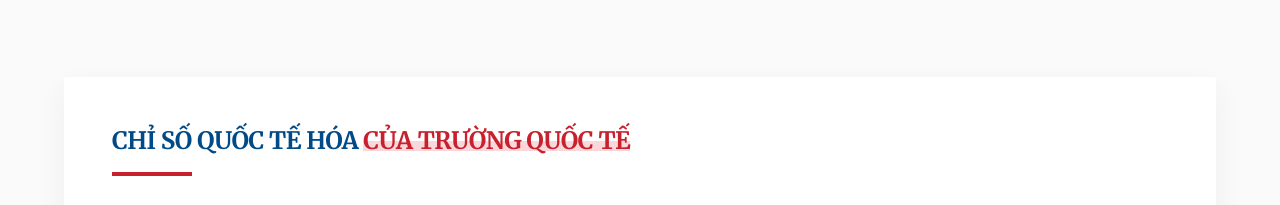
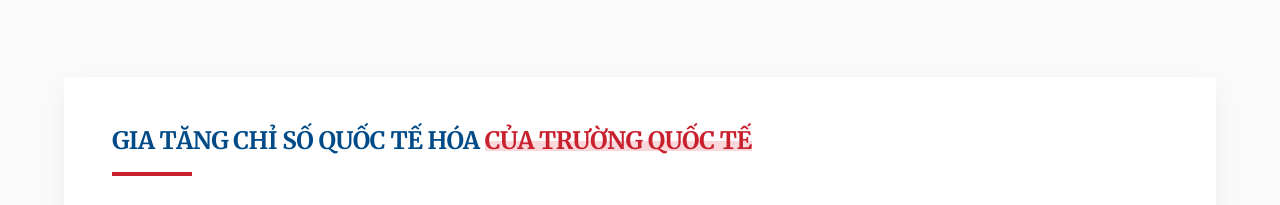
Before and after one commit to Ductarzan/nhinlai2025, a plain HTML site: page index.html in a window 1280 px wide. Shown: the part 6360-6565 px from the top of the page. Drawn offline with nearby package versions, Linux system fonts and the light colour scheme.

Commit message:
Update index.html

```diff
--- a/index.html
+++ b/index.html
@@ -222,7 +222,7 @@
                 <!-- Section 5: Quốc tế hóa -->
                 <section class="story-section scroll-reveal" id="section-5">
                         <div class="story-card">
-                                <h2 class="section-title">CHỈ SỐ QUỐC TẾ HÓA <span class="accent-text">CỦA TRƯỜNG
+                                <h2 class="section-title">GIA TĂNG CHỈ SỐ QUỐC TẾ HÓA <span class="accent-text">CỦA TRƯỜNG
                                                 QUỐC TẾ</span></h2>
                                 <div class="content-block">
                                         <figure class="full-width-image reveal-img">
```
